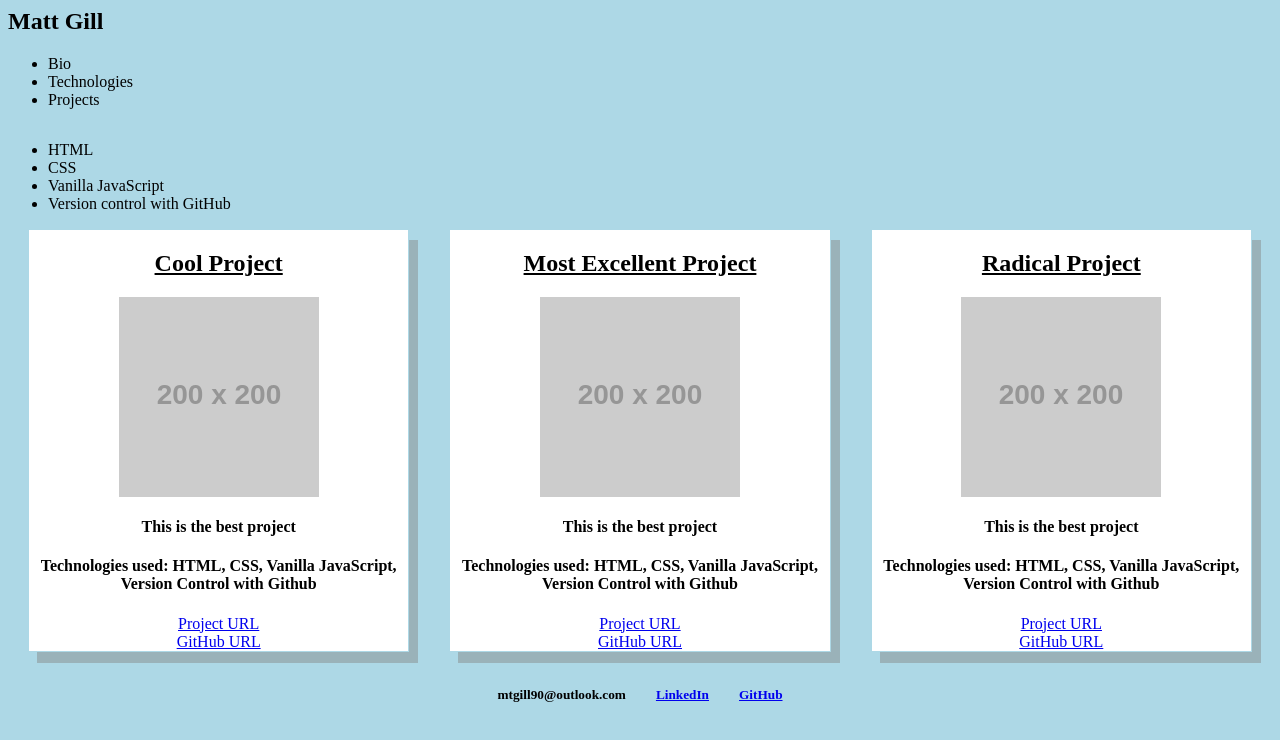
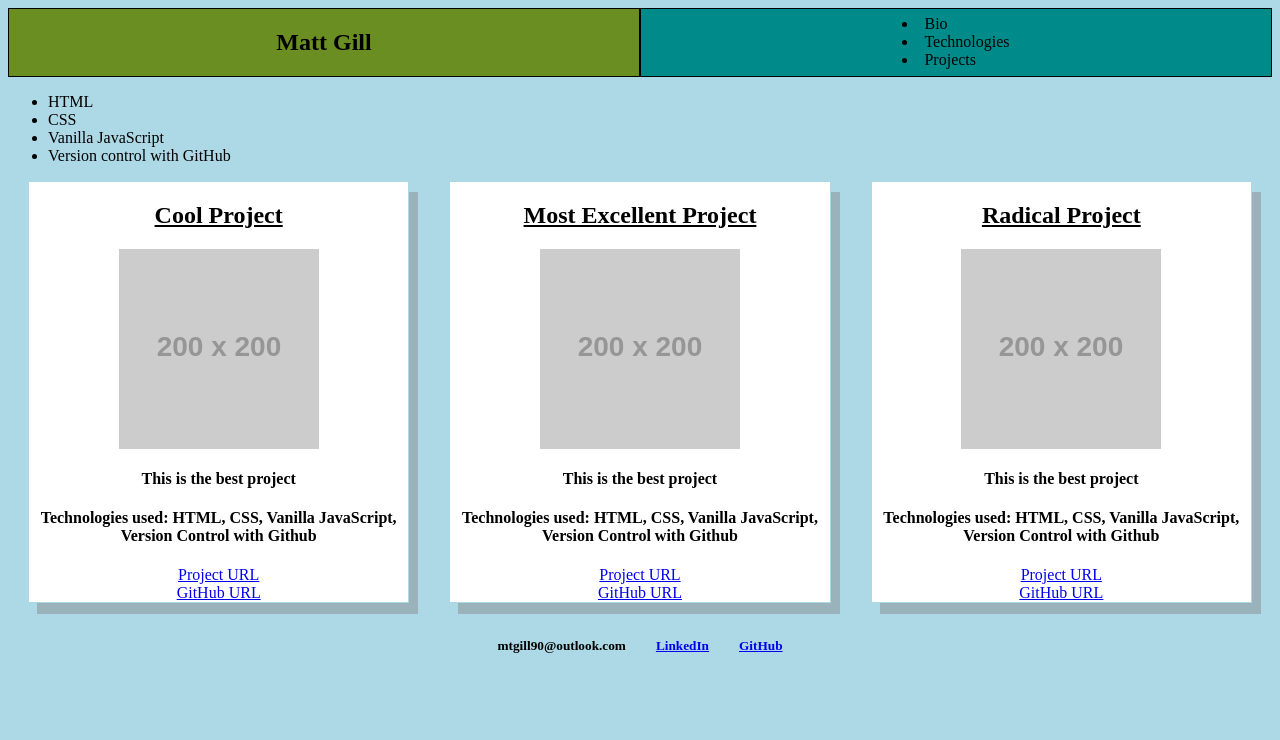
Before and after one commit to mtgill/personal-bio-site, a plain HTML site: page index.html in a window 1280 px wide. Drawn offline with Linux system fonts and the light colour scheme; placeholder pictures from the web are drawn by us.

Commit message:
header divs built

```diff
--- a/index.html
+++ b/index.html
@@ -14,13 +14,21 @@
 <body>
   <!-- Navigation -->
   <nav>
+    <div class="header-div-main">
     <!-- TODO: Insert some sort of H1-H6 with your name here -->
-    <div class="name-div"><h2>Matt Gill</h2></div>
-    <ul id="navLinks">
-      <li><a id="navToBio">Bio</a></li>
-      <li><a id="navToTechnologies">Technologies</a></li>
-      <li><a id="navToProjects">Projects</a></li>
-    </ul>
+      <div class="header-div-left">
+        <div class='header-name'><h2>Matt Gill</h2></div>
+      </div>
+
+    <div class='header-div-right'>
+      <div class="nav-links-div" ul id="navLinks">
+        <li><a id="navToBio">Bio</a></li>
+        <li><a id="navToTechnologies">Technologies</a></li>
+        <li><a id="navToProjects">Projects</a></li>
+      </ul>
+    </div>
+  </div>
+  </div>
   </nav>
   <!-- End Navigation -->
 
--- a/main.css
+++ b/main.css
@@ -22,12 +22,33 @@ img {
     align-content: space-between;
 }
 
+.header-div-main {
+    display: flex;
+    flex-direction: row;
+}
+
+.header-div-left {
+    display: flex;
+    width: 50%;
+    border: 1px solid;
+    background: olivedrab;
+    justify-content: center;
+}
+
+.header-div-right {
+    display: flex;
+    width: 50%;
+    justify-content: center;
+    align-items: center;
+    border: 1px solid;
+    background: darkcyan;
+}
+
+
 .title {
     text-decoration: underline;
 }
 
-
-@media only screen and (max-width: 599px){
 .project {
     border: 1px solid lightblue;
     background-color: white;
@@ -36,6 +57,19 @@ img {
     margin-bottom: 25px;
     box-shadow: 7px 9px rgba(128, 128, 128, 0.445);
 }
+
+
+
+.contact-info {
+    display: flex;
+    width: 100%;
+    flex-direction: row;
+    justify-content: center;
+}
+
+.contact-info h5 {
+    margin: 15px;
+
 }
 
 @media only screen and (min-width: 600px){
@@ -48,15 +82,3 @@ img {
     box-shadow: 9px 11px rgba(128, 128, 128, 0.445);
     }
 }
-
-.contact-info {
-    display: flex;
-    width: 100%;
-    flex-direction: row;
-    justify-content: center;
-}
-
-.contact-info h5 {
-    margin: 15px;
-
-}
```
